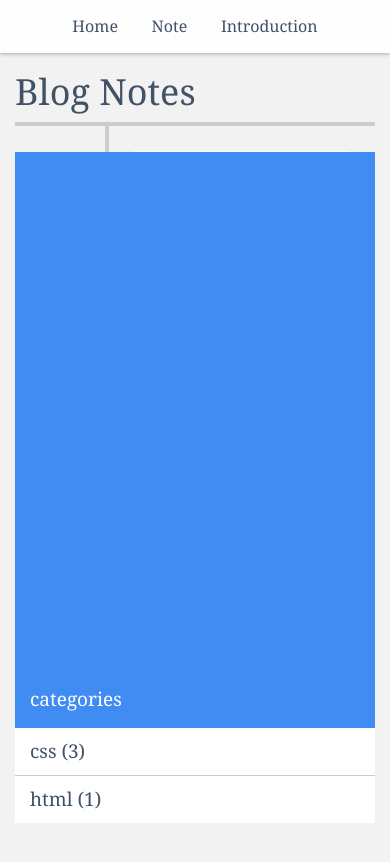
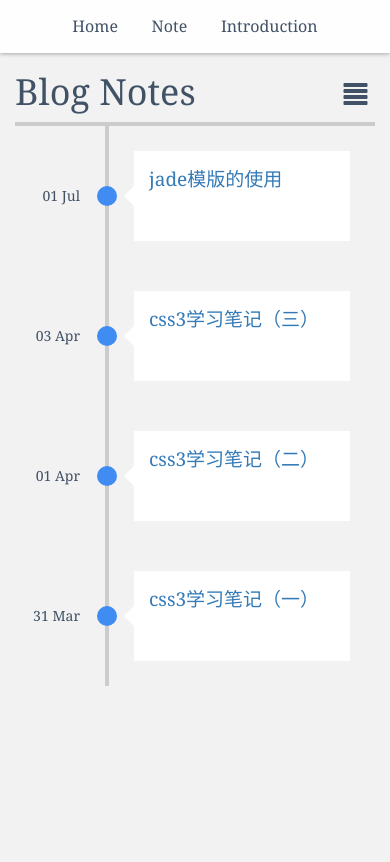
Before and after one commit to Martin0809/blog, a Jekyll site: the page built from note.html, in a window 390 px wide. Shown: the top 862 px of the page. Built offline with Jekyll 4.4.1, drawn with Linux system fonts in a browser that asks for light colours; nearby versions of some CDN libraries; Markdown is read by kramdown in place of the engine named in the settings.

Commit message:
categories添加响应式布局

```diff
--- a/css/style.css
+++ b/css/style.css
@@ -245,3 +245,80 @@
 .solid-bar a:hover {
   color: #408CF3;
 }
+
+/* categories-bar */
+.categories-bar {
+  position: relative;
+  float: right;
+  font-size: 24px;
+}
+
+.categories-bar span {
+  padding: 7.5px;
+  background: transparent;
+  transition: 1s;
+}
+
+.categories-bar:hover span,
+.categories-bar:active span {
+  background: #408CF3;
+}
+
+.categories-bar ul {
+  position: absolute;
+  top: 39px;
+  left: -111px;
+  margin: 0;
+  padding: 0;
+  list-style: none;
+  background: #fff;
+  box-shadow: rgba(0, 0, 0, 0.3) 0px 1px 4px;
+  pointer-events: none;
+  opacity: 0;
+  z-index: 1;
+  transition: 1s;
+}
+
+.categories-bar:hover ul {
+  pointer-events: auto;
+  opacity: 1;
+}
+
+.categories-bar li {
+  width: 150px;
+  padding: 10px 15px;
+  border-top: 1px solid #ccc;
+  font-size: 19px;
+}
+
+.categories-bar li:first-child {
+  border-top: 0 solid #ccc;
+}
+
+.categories-bar a {
+  color: #415166;
+  text-decoration: none;
+  transition: 1s;
+}
+
+.categories-bar a:hover {
+  color: #408CF3;
+}
+
+@media screen and (min-width: 768px) {
+  .categories {
+    display: block;
+  }
+  .categories-bar {
+    display: none;
+  }
+}
+
+@media screen and (max-width: 768px) {
+  .categories {
+    display: none;
+  }
+  .categories-bar {
+    display: block;
+  }
+}
--- a/note.html
+++ b/note.html
@@ -5,6 +5,16 @@
 
 <div class="note">
 	<div class="note-header">
+		<div class="categories-bar">
+			<span class="glyphicon glyphicon-align-justify"></span>
+			<ul>
+				{% for category in site.categories %}
+    				<li>
+    					<a href="{{ site.baseurl }}/{{ category | first }}.html">{{ category | first }} ({{ category | last | size }})</a>
+    				</li>
+    			{% endfor %}
+			</ul>
+		</div>
 		<h1>Blog Notes</h1>
 	</div>
 	<div class="posts row">
@@ -21,7 +31,7 @@
 		    	</div>
 	    	{% endfor %}
 	    </div>
-	    <div class="col-sm-3">
+	    <div class="categories col-sm-3">
 	    	<div class="solid-bar col-sm-12">
 	    		<p>categories</p>
 	    		<ul>
@@ -34,13 +44,4 @@
 	    	</div>
 	    </div>
 	</div>
-	<script>
-		var box = document.getElementsByClassName("post-box")[0];
-		var imgs = document.getElementsByClassName("post-img");
-		setInterval(function() {
-			for (var i = 0; i < imgs.length; i++) {
-				imgs[i].style.height = box.offsetWidth + "px";
-			};
-		},1000);
-	</script>
 </div>
```
